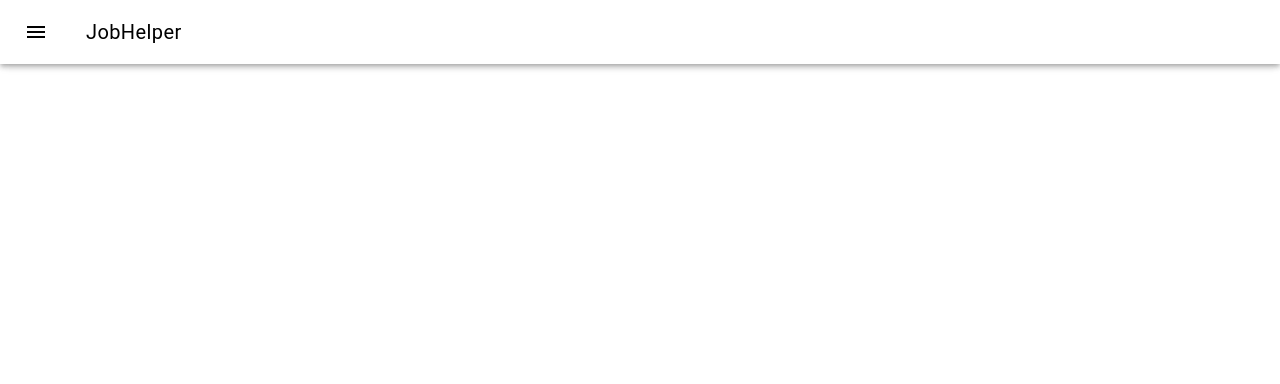
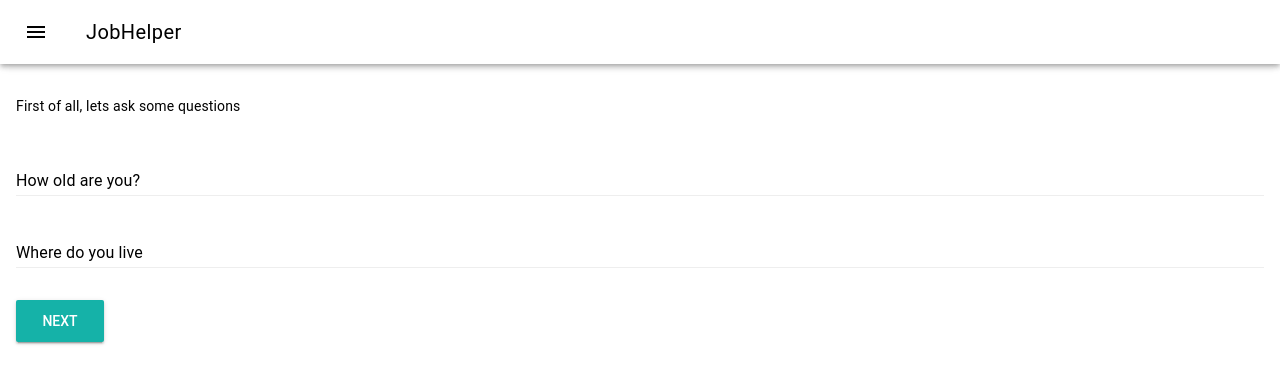
Before and after one commit to juhohey/jobhelper, a Vue app: page /#/profile/background in a window 1280 px wide. Shown: the top 384 px of the page. Built offline with nearby package versions, Linux system fonts and the light colour scheme.

Commit message:
router transition, profile background

```diff
--- a/src/App.vue
+++ b/src/App.vue
@@ -1,7 +1,9 @@
 <template>
   <div id="app">
     <Layout>
+    <transition name="fade" mode="out-in">
       <router-view/>
+    </transition>
     </Layout>
   </div>
 </template>
@@ -32,4 +34,14 @@ export default {
 #app .md-focused .md-input {
   border-bottom-color: tomato;
 }
+.fade-enter-active, .fade-leave-active {
+  transition: opacity .25s ease;
+}
+.fade-enter, .fade-leave-active {
+  opacity: 0
+}
+#app .md-button-primary {
+  background: #15B2A8;
+  color: white;
+}
 </style>
--- /dev/null
+++ b/src/components/pages/ProfileBackground.vue
@@ -0,0 +1,41 @@
+<template>
+  <div class="profilesubject">
+    <label class="title">First of all, lets ask some questions</label>
+     <md-field>
+      <label>How old are you? </label>
+      <md-input v-model="age" type="number"/>
+    </md-field>
+    <md-field>
+      <label>Where do you live</label>
+      <md-input v-model="city" type="text"/>
+    </md-field>
+
+    <md-button class="md-button-primary md-raised profile-path" @click="navigate">Next</md-button>
+  </div>
+</template>
+
+<script>
+export default {
+  name: 'ProfileBackground',
+  data () {
+    return {
+      age: null,
+      city: null
+    }
+  },
+  props: ['onClick'],
+  methods: {
+    navigate(){
+      this.$router.push('/profile/subjects')
+    }
+  }
+}
+</script>
+
+<!-- Add "scoped" attribute to limit CSS to this component only -->
+<style scoped>
+  .title {
+    margin: 1rem 0 2rem;
+    display: block;
+  }
+</style>
--- a/src/components/pages/ProfileHome.vue
+++ b/src/components/pages/ProfileHome.vue
@@ -36,7 +36,7 @@
         },
         methods: {
           navigate(){
-            this.$router.push('/profile/subjects')
+            this.$router.push('/profile/background')
           }
         }
     }
--- a/src/router/index.js
+++ b/src/router/index.js
@@ -2,9 +2,9 @@ import Vue from 'vue'
 import Router from 'vue-router'
 import HelloWorld from '@/components/HelloWorld'
 import ProfileHome from '@/components/pages/ProfileHome'
+import ProfileBackground from '@/components/pages/ProfileBackground'
 import ProfileSubject from '@/components/pages/ProfileSubject'
 import ProfileHobbies from '@/components/pages/ProfileHobbies'
-
 
 Vue.use(Router)
 
@@ -21,6 +21,11 @@ export default new Router({
             component: ProfileHome
         },
         {
+          path: '/profile/background',
+          name: 'ProfileBackground',
+          component: ProfileBackground
+        },
+        {
             path: '/profile/subjects',
             name: 'ProfileSubject',
             component: ProfileSubject
```
